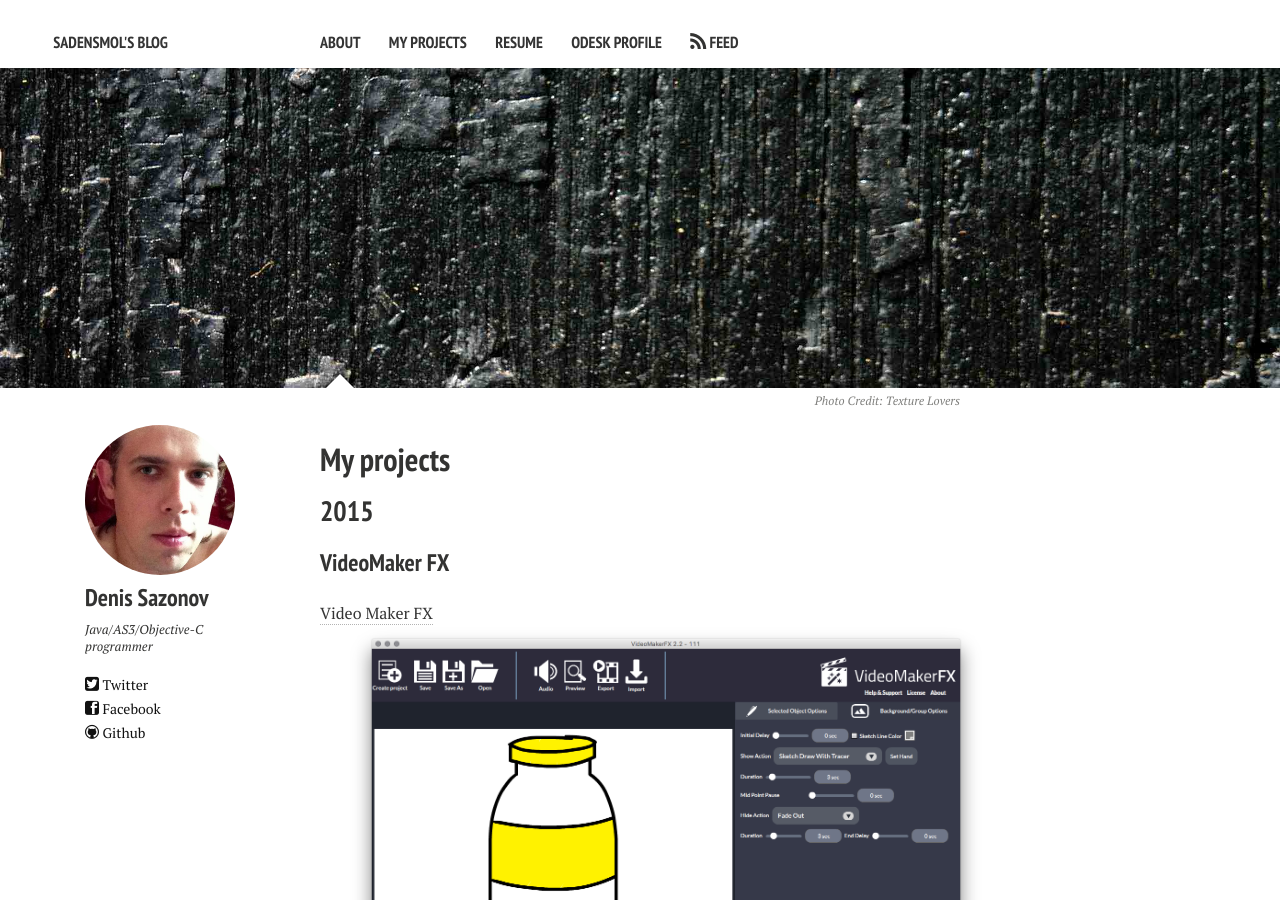
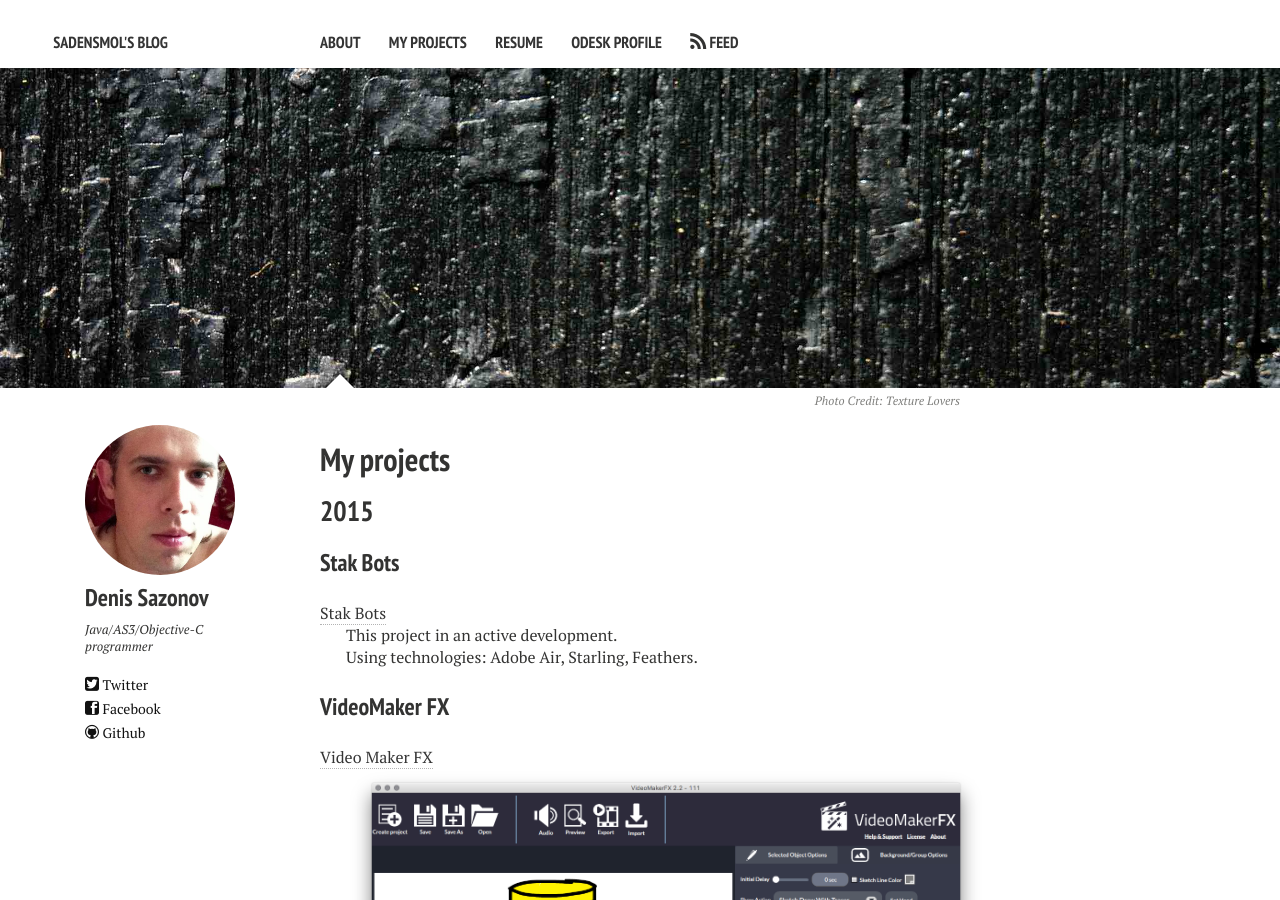
Before and after one commit to sadensmol/sadensmol.github.com, a Jekyll site: the page built from projects.md, in a window 1280 px wide and 900 px high. Built offline with Jekyll 4.4.1, drawn with Linux system fonts in a browser that asks for light colours; nearby versions of some CDN libraries.

Commit message:
Updated projects.md

```diff
--- a/projects.md
+++ b/projects.md
@@ -17,7 +17,16 @@
 
 ## **2015**
 
+###Stak Bots
+
+[Stak Bots](http://www.stakbots.com)
+
+This project in an active development.
+
+Using technologies: Adobe Air, Starling, Feathers.
+
 ###VideoMaker FX
+
 [Video Maker FX](http://www.videomakerfx.com)
 
 ![Video Maker FX 2.0]({{site.baseurl}}/images/projects_videomakerfx.png)
```
